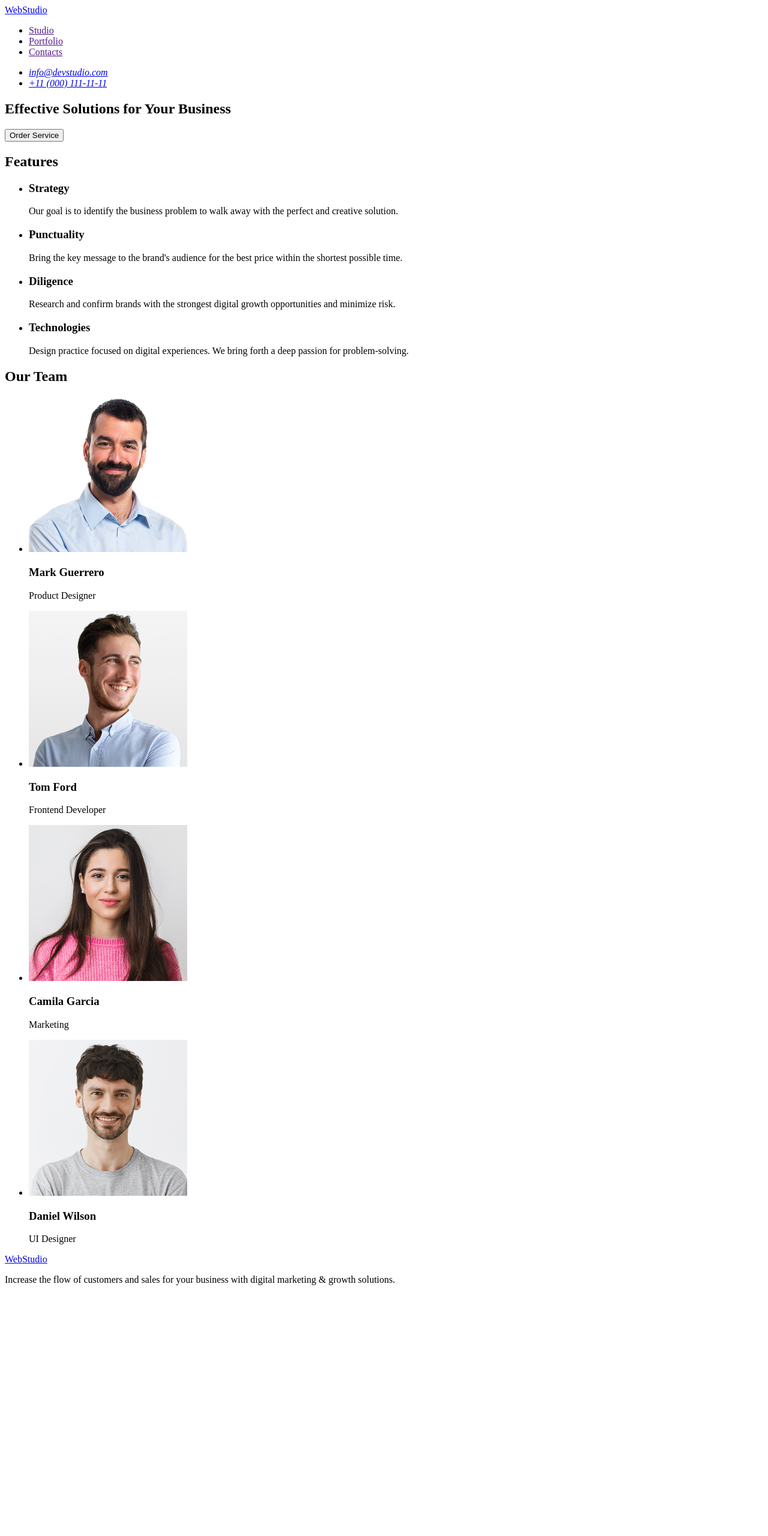
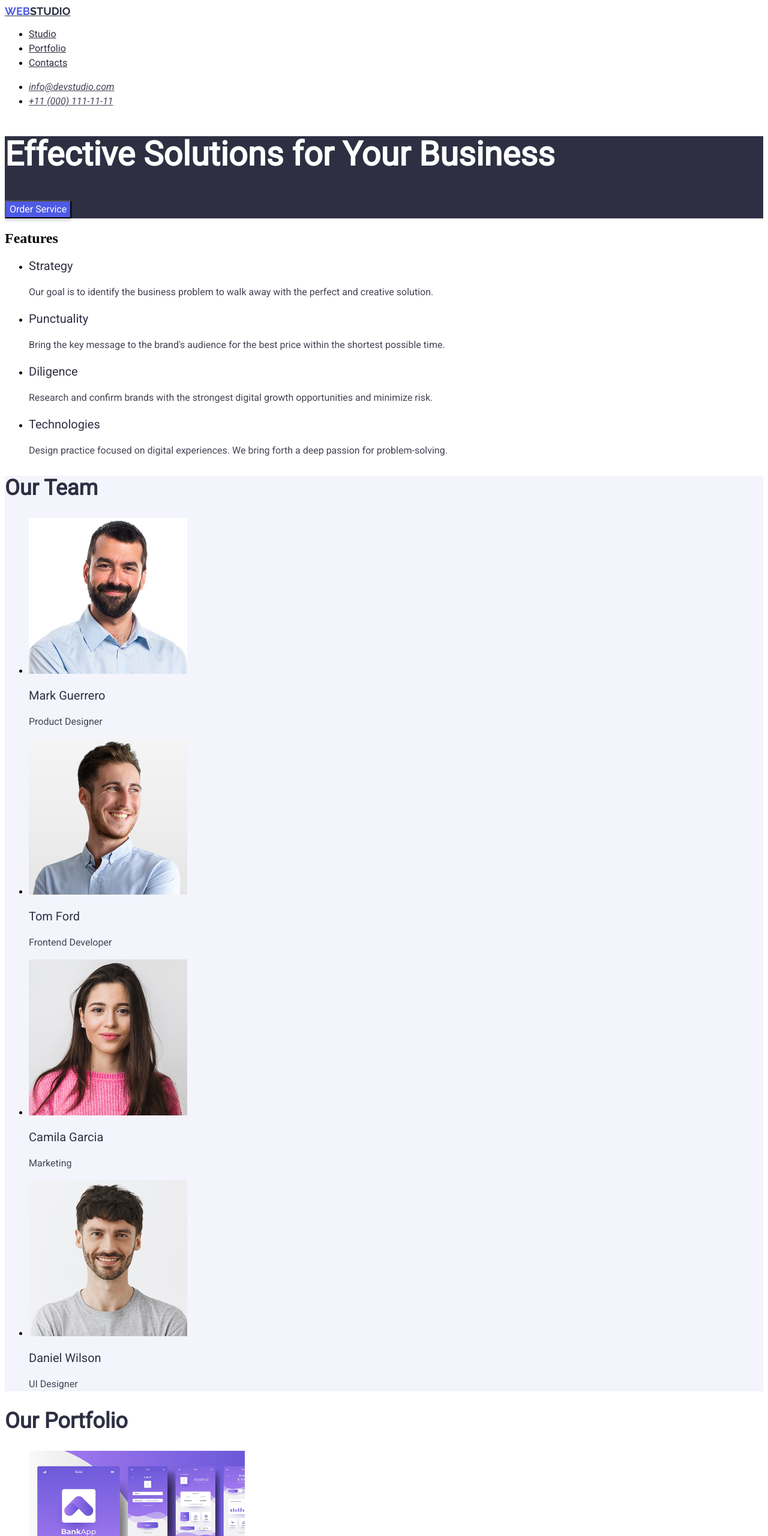
Before and after one commit to Anastasiia-28/goit-markup-hw-02, a plain HTML site: page index.html in a window 1280 px wide. Shown: the top 2560 px of the page at 60% size. Before the commit the page ends 2158 px from the top, so only its background shows below. Drawn offline with Linux system fonts and the light colour scheme.

Commit message:
ready for delivery

```diff
--- /dev/null
+++ b/css/styles.css
@@ -0,0 +1,189 @@
+.body{
+font-family: roboto;
+color: black;
+background-color: white;
+}
+
+/* header section */
+
+.header-section{
+    background-color: #FFFFFF;
+}
+
+.header-logo{
+     font-family: raleway;
+        font-weight: 700;
+        font-size: 18px;
+        line-height: 1.16667;
+        text-transform: uppercase;
+        color: #2E2F42;
+}
+
+.header-logo-web{
+    color: #4D5AE5;
+}
+
+.nav-list-link{
+     font-family: roboto;
+     font-weight: 500;
+        font-size: 16px;
+        line-height: 1.5;
+        color: #2E2F42;
+}
+
+.nav-list-link:hover{
+    color: #4D5AE5;
+}
+
+.contact-link{
+     font-family: roboto;
+     font-weight: 400;
+        font-size: 16px;
+        line-height: 1.5;
+        color: #434455;
+}
+
+.contact-link:hover{
+    color: #4D5AE5;
+}
+
+/* hero section */
+
+.hero-section{
+    background-color: #2E2F42;
+}
+
+.hero-section-name{
+     font-family: roboto;
+     font-weight: 700;
+        font-size: 56px;
+        line-height: 1.07143;
+        color: #FFFFFF;
+}
+
+.hero-section-button{
+     cursor: pointer;
+     box-shadow: 0 4px 4px 0 rgba(0, 0, 0, 0.15);
+        background-color: #4D5AE5;
+}
+
+.hero-section-button:hover{
+    background-color: #404BBF;
+}
+
+.button-name{
+    font-family: roboto;
+ font-weight: 500;
+    font-size: 16px;
+    line-height: 1.5;
+    color: #FFFFFF;
+}
+
+/* features section */
+
+.features-section{
+    background-color: #FFFFFF;
+}
+
+.features-heading{
+     font-family: roboto;
+     font-weight: 500;
+        font-size: 20px;
+        line-height: 1.2;
+        color: #2E2F42;
+}
+
+.features-description{
+     font-family: roboto;
+     font-weight: 400;
+        font-size: 16px;
+        line-height: 1.5;
+        color: #434455;
+}
+
+/* team section */
+
+.team-section{
+    background-color: #F4F4FD;
+}
+
+.team-section-name{
+     font-family: roboto;
+     font-weight: 700;
+        font-size: 36px;
+        line-height: 1.11111;
+        color: #2E2F42;
+}
+
+.team-name{
+     font-family: roboto;
+     font-weight: 500;
+        font-size: 20px;
+        line-height: 1.2;
+        color: #2E2F42;
+}
+
+.team-paragraf{
+     font-family: roboto;
+     font-weight: 400;
+        font-size: 16px;
+        line-height: 1.5;
+        color: #434455;
+}
+
+/* portfolio section */
+
+.portfolio-section{
+    background-color: #FFFFFF;
+}
+
+.portfolio-section-name{
+      font-family: roboto;
+     font-weight: 700;
+        font-size: 36px;
+        line-height: 1.11111;
+        color: #2E2F42;
+}
+
+.portfolio-name{
+      font-family: roboto;
+     font-weight: 500;
+        font-size: 20px;
+        line-height: 1.2;
+        color: #2E2F42;
+}
+
+.portfolio-paragraf{
+      font-family: roboto;
+     font-weight: 400;
+        font-size: 16px;
+        line-height: 1.5;
+        color: #434455;
+}
+
+/* footer */
+
+.footer{
+    background-color: #2E2F42;
+}
+
+.footer-logo{
+     font-family: raleway;
+        font-weight: 700;
+        font-size: 18px;
+        line-height: 1.16667;
+        text-transform: uppercase;
+        color: #F4F4FD;
+}
+
+.footer-logo-web{
+    color: #4D5AE5;
+}
+
+.footer-paragraf{
+     font-family: roboto;
+     font-weight: 400;
+        font-size: 16px;
+        line-height: 1.5;
+        color: #F4F4FD;
+}
--- a/index.html
+++ b/index.html
@@ -4,111 +4,208 @@
     <meta charset="UTF-8" />
     <meta name="viewport" content="width=device-width, initial-scale=1.0" />
     <title>goit-markup-hw-01</title>
+    <link rel="stylesheet" href="./css/styles.css" />
+    <link rel="preconnect" href="https://fonts.googleapis.com" />
+    <link rel="preconnect" href="https://fonts.gstatic.com" crossorigin />
+    <link
+      href="https://fonts.googleapis.com/css2?family=Raleway:ital,wght@0,700;1,700&family=Roboto:ital@0;1&display=swap"
+      rel="stylesheet"
+    />
   </head>
 
   <body>
-    <header>
-      <nav>
-        <a href="./index.html">WebStudio</a>
-        <ul>
-          <li><a href="">Studio</a></li>
-          <li><a href="">Portfolio</a></li>
-          <li><a href="">Contacts</a></li>
+    <!-- header section -->
+    <header class="header-section">
+      <nav class="page-nav">
+        <a class="header-logo" href="./index.html"
+          ><span class="header-logo-web">Web</span>Studio</a
+        >
+        <ul class="nav-list">
+          <li class="nav-list-item">
+            <a class="nav-list-link" href="">Studio</a>
+          </li>
+          <li class="nav-list-item">
+            <a class="nav-list-link" href="">Portfolio</a>
+          </li>
+          <li class="nav-list-item">
+            <a class="nav-list-link" href="">Contacts</a>
+          </li>
         </ul>
       </nav>
 
-      <address>
-        <ul>
-          <li><a href="mailto:info@devstudio.com">info@devstudio.com</a></li>
-          <li><a href="tel:+110001111111">+11 (000) 111-11-11</a></li>
+      <address class="address-nav">
+        <ul class="address-list">
+          <li class="address-list-item">
+            <a class="contact-link" href="mailto:info@devstudio.com"
+              >info@devstudio.com</a
+            >
+          </li>
+          <li class="address-list-item">
+            <a class="contact-link" href="tel:+110001111111"
+              >+11 (000) 111-11-11</a
+            >
+          </li>
         </ul>
       </address>
     </header>
 
     <main>
-      <section>
-        <h1>Effective Solutions for Your Business</h1>
-        <button type="button">Order Service</button>
+      <!-- hero section -->
+      <section class="hero-section">
+        <h1 class="hero-section-name">Effective Solutions for Your Business</h1>
+        <button class="hero-section-button" type="button">
+          <span class="button-name">Order Service</span>
+        </button>
       </section>
-
-      <section>
+      <!-- features section -->
+      <section class="features-section">
         <h2>Features</h2>
-        <ul>
-          <li>
-            <h3>Strategy</h3>
-            <p>
+        <ul class="features-list">
+          <li class="features-list-item">
+            <h3 class="features-heading">Strategy</h3>
+            <p class="features-description">
               Our goal is to identify the business problem to walk away with the
               perfect and creative solution.
             </p>
           </li>
-          <li>
-            <h3>Punctuality</h3>
-            <p>
+          <li class="features-list-item">
+            <h3 class="features-heading">Punctuality</h3>
+            <p class="features-description">
               Bring the key message to the brand's audience for the best price
               within the shortest possible time.
             </p>
           </li>
-          <li>
-            <h3>Diligence</h3>
-            <p>
+          <li class="features-list-item">
+            <h3 class="features-heading">Diligence</h3>
+            <p class="features-description">
               Research and confirm brands with the strongest digital growth
               opportunities and minimize risk.
             </p>
           </li>
-          <li>
-            <h3>Technologies</h3>
-            <p>
+          <li class="features-list-item">
+            <h3 class="features-heading">Technologies</h3>
+            <p class="features-description">
               Design practice focused on digital experiences. We bring forth a
               deep passion for problem-solving.
             </p>
           </li>
         </ul>
       </section>
-      <section>
-        <h2>Our Team</h2>
-        <ul>
-          <li>
+      <!-- team section -->
+      <section class="team-section">
+        <h2 class="team-section-name">Our Team</h2>
+        <ul class="team-list">
+          <li class="team-list-item">
             <img
               src="./images/img-3.jpg"
               alt="img-3"
               width="264"
               height="260"
             />
-            <h3>Mark Guerrero</h3>
-            <p>Product Designer</p>
+            <h3 class="team-name">Mark Guerrero</h3>
+            <p class="team-paragraf">Product Designer</p>
           </li>
-          <li>
+          <li class="team-list-item">
             <img
               src="./images/img-2.jpg"
               alt="img-2"
               width="264"
               height="260"
             />
-            <h3>Tom Ford</h3>
-            <p>Frontend Developer</p>
+            <h3 class="team-name">Tom Ford</h3>
+            <p class="team-paragraf">Frontend Developer</p>
           </li>
-          <li>
+          <li class="team-list-item">
             <img
               src="./images/img-1.jpg"
               alt="img-1"
               width="264"
               height="260"
             />
-            <h3>Camila Garcia</h3>
-            <p>Marketing</p>
+            <h3 class="team-name">Camila Garcia</h3>
+            <p class="team-paragraf">Marketing</p>
           </li>
-          <li>
+          <li class="team-list-item">
             <img src="./images/img.jpg" alt="img" width="264" height="260" />
-            <h3>Daniel Wilson</h3>
-            <p>UI Designer</p>
+            <h3 class="team-name">Daniel Wilson</h3>
+            <p class="team-paragraf">UI Designer</p>
+          </li>
+        </ul>
+      </section>
+
+      <!-- portfolio section -->
+      <section class="portfolio-section">
+        <h2 class="portfolio-section-name">Our Portfolio</h2>
+        <ul class="portfolio-list">
+          <li class="portfolio-list-item">
+            <img
+              src="./images/img-4.jpg"
+              alt="img-4"
+              width="360"
+              height="300"
+            />
+            <h3 class="portfolio-name">Banking App</h3>
+            <p class="portfolio-paragraf">App</p>
+          </li>
+          <li class="portfolio-list-item">
+            <img
+              src="./images/img-5.jpg"
+              alt="img-5"
+              width="360"
+              height="300"
+            />
+            <h3 class="portfolio-name">Cashless Payment</h3>
+            <p class="portfolio-paragraf">Marketing</p>
+          </li>
+          <li class="portfolio-list-item">
+            <img
+              src="./images/img-6.jpg"
+              alt="img-6"
+              width="360"
+              height="300"
+            />
+            <h3 class="portfolio-name">Meditation App</h3>
+            <p class="portfolio-paragraf">App</p>
+          </li>
+          <li class="portfolio-list-item">
+            <img
+              src="./images/img-7.jpg"
+              alt="img-7"
+              width="360"
+              height="300"
+            />
+            <h3 class="portfolio-name">Taxi Service</h3>
+            <p class="portfolio-paragraf">Marketing</p>
+          </li>
+          <li class="portfolio-list-item">
+            <img
+              src="./images/img-8.jpg"
+              alt="img-8"
+              width="360"
+              height="300"
+            />
+            <h3 class="portfolio-name">Screen Illustrations</h3>
+            <p class="portfolio-paragraf">Design</p>
+          </li>
+          <li class="portfolio-list-item">
+            <img
+              src="./images/img-9.jpg"
+              alt="img-9"
+              width="360"
+              height="300"
+            />
+            <h3 class="portfolio-name">Online Courses</h3>
+            <p class="portfolio-paragraf">Marketing</p>
           </li>
         </ul>
       </section>
     </main>
-
-    <footer>
-      <a href="/">WebStudio</a>
-      <p>
+    <!-- footer -->
+    <footer class="footer">
+      <a class="footer-logo" href="/"
+        ><span class="footer-logo-web">Web</span>Studio</a
+      >
+      <p class="footer-paragraf">
         Increase the flow of customers and sales for your business with digital
         marketing & growth solutions.
       </p>
```
Also changed, not shown: images/img-4.jpg (added), images/img-5.jpg (added), images/img-6.jpg (added), images/img-7.jpg (added), images/img-8.jpg (added), images/img-9.jpg (added).
